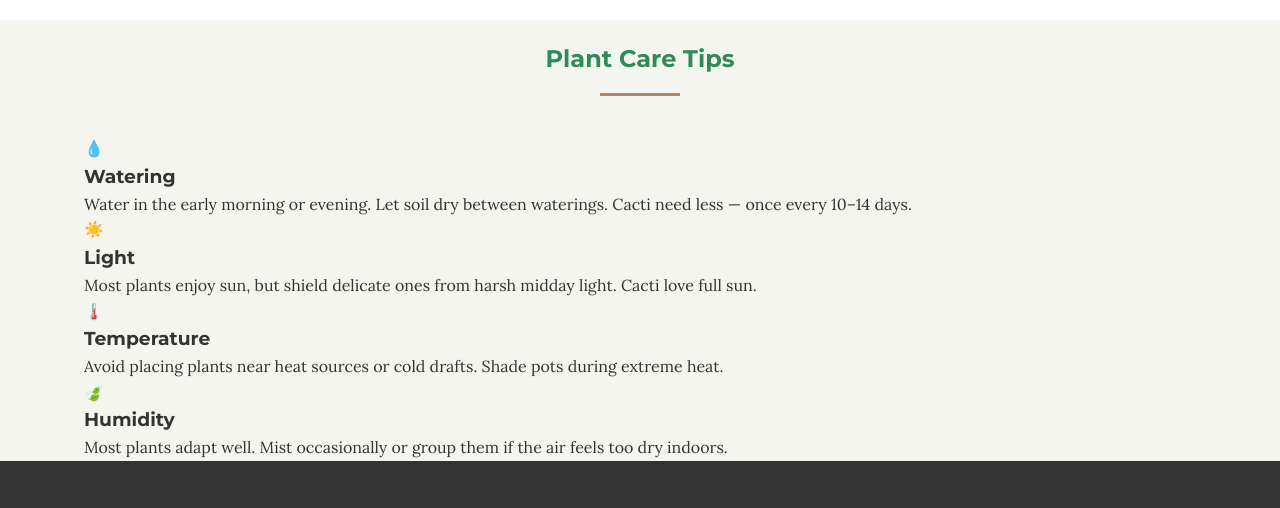
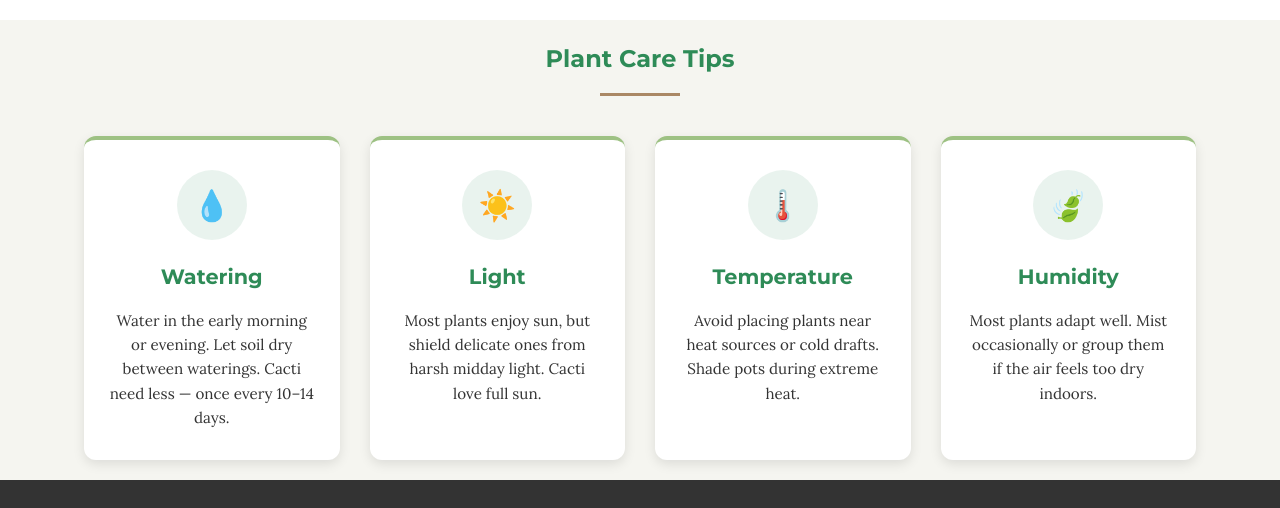
Before and after one commit to AliBoukedjar/Khadra-DZ, a plain HTML site: page index.html in a window 1280 px wide. Shown: the part 2660-3168 px from the top of the page. Drawn offline with Linux system fonts and the light colour scheme.

Commit message:
adding style to care tips

```diff
--- a/index.html
+++ b/index.html
@@ -112,7 +112,9 @@
       <h2 class="section-title">Plant Care Tips</h2>
       <div class="tips-grid">
         <div class="tip-card">
-          <div class="tip-icon">💧</div>
+          <div class="tip-icon-container">
+            <div class="tip-icon">💧</div>
+          </div>
           <h3>Watering</h3>
           <p>
             Water in the early morning or evening. Let soil dry between
@@ -121,7 +123,9 @@
         </div>
 
         <div class="tip-card">
-          <div class="tip-icon">☀️</div>
+          <div class="tip-icon-container">
+            <div class="tip-icon">☀️</div>
+          </div>
           <h3>Light</h3>
           <p>
             Most plants enjoy sun, but shield delicate ones from harsh midday
@@ -130,7 +134,9 @@
         </div>
 
         <div class="tip-card">
-          <div class="tip-icon">🌡️</div>
+          <div class="tip-icon-container">
+            <div class="tip-icon">🌡️</div>
+          </div>
           <h3>Temperature</h3>
           <p>
             Avoid placing plants near heat sources or cold drafts. Shade pots
@@ -139,7 +145,9 @@
         </div>
 
         <div class="tip-card">
-          <div class="tip-icon">🍃</div>
+          <div class="tip-icon-container">
+            <div class="tip-icon">🍃</div>
+          </div>
           <h3>Humidity</h3>
           <p>
             Most plants adapt well. Mist occasionally or group them if the air
--- a/style.css
+++ b/style.css
@@ -301,6 +301,57 @@ nav a:hover::after {
   width: 100%;
   height: auto;
 }
+/* Plant Care Tips Section */
+.tips-grid {
+  display: grid;
+  grid-template-columns: repeat(auto-fit, minmax(250px, 1fr));
+  gap: 30px;
+  margin-top: 40px;
+}
+
+.tip-card {
+  background: white;
+  border-radius: 12px;
+  padding: 30px 25px;
+  text-align: center;
+  box-shadow: var(--shadow);
+  transition: var(--transition);
+  border-top: 4px solid var(--secondary);
+  margin-bottom: 20px;
+}
+
+.tip-card:hover {
+  transform: translateY(-5px);
+  box-shadow: 0 10px 25px rgba(0, 0, 0, 0.1);
+}
+
+.tip-icon-container {
+  margin: 0 auto 20px;
+
+  width: 70px;
+  height: 70px;
+  display: flex;
+  align-items: center;
+  justify-content: center;
+  background-color: rgba(46, 139, 87, 0.1);
+  border-radius: 50%;
+}
+
+.tip-icon {
+  font-size: 30px;
+}
+
+.tip-card h3 {
+  color: var(--primary);
+  margin-bottom: 15px;
+  font-size: 1.3rem;
+}
+
+.tip-card p {
+  color: var(--dark);
+  font-size: 0.95rem;
+  line-height: 1.6;
+}
 
 /* === FOOTER === */
 footer {
```
